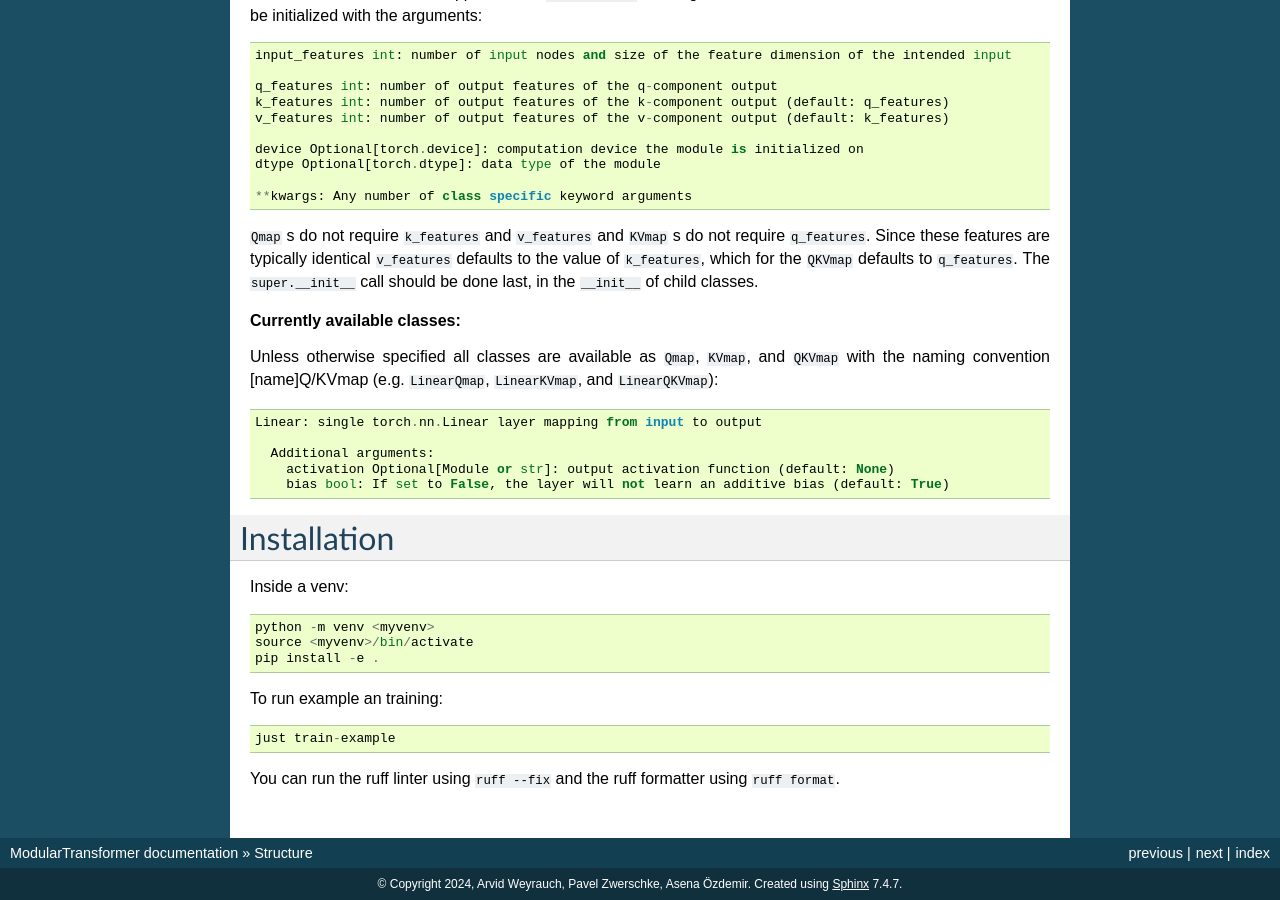
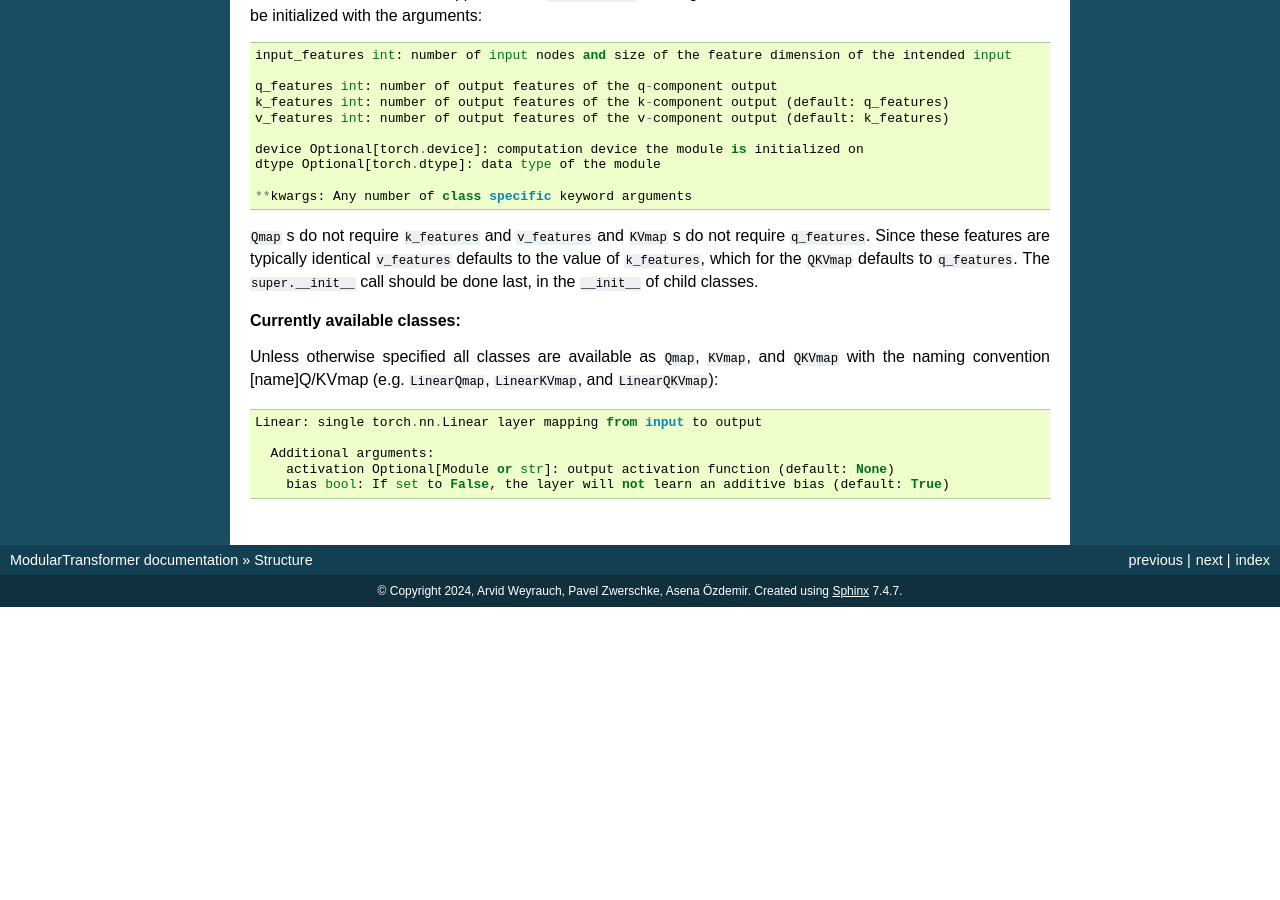
Before and after one commit to RAI-SCC/ModularTransformer, a Sphinx documentation site: the page built from docs/source/structure.rst, in a window 1280 px wide and 900 px high, scrolled down 8626 px. Built offline with Sphinx 7.4.7, drawn with Linux system fonts in a browser that asks for light colours; after the commit the page ends 9233 px from its top, so only the background shows below that.

Commit message:
removed duplicate installation instructions

```diff
--- a/docs/source/structure.rst
+++ b/docs/source/structure.rst
@@ -395,20 +395,3 @@ Unless otherwise specified all classes are available as ``Qmap``, ``KVmap``, and
       Additional arguments:
         activation Optional[Module or str]: output activation function (default: None)
         bias bool: If set to False, the layer will not learn an additive bias (default: True)
-
-
-
-Installation
-============
-
-Inside a venv::
-
-    python -m venv <myvenv>
-    source <myvenv>/bin/activate
-    pip install -e .
-
-To run example an training::
-
-    just train-example
-
-You can run the ruff linter using ``ruff --fix`` and the ruff formatter using ``ruff format``.
```
